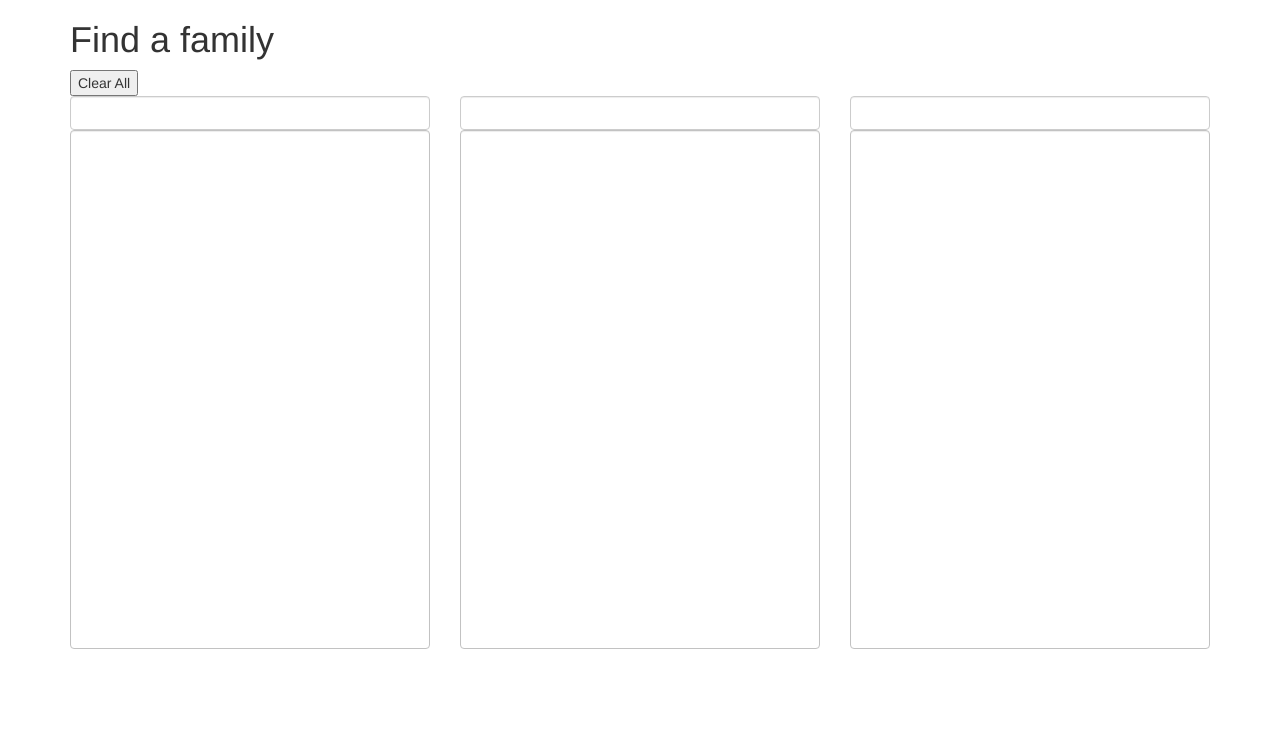
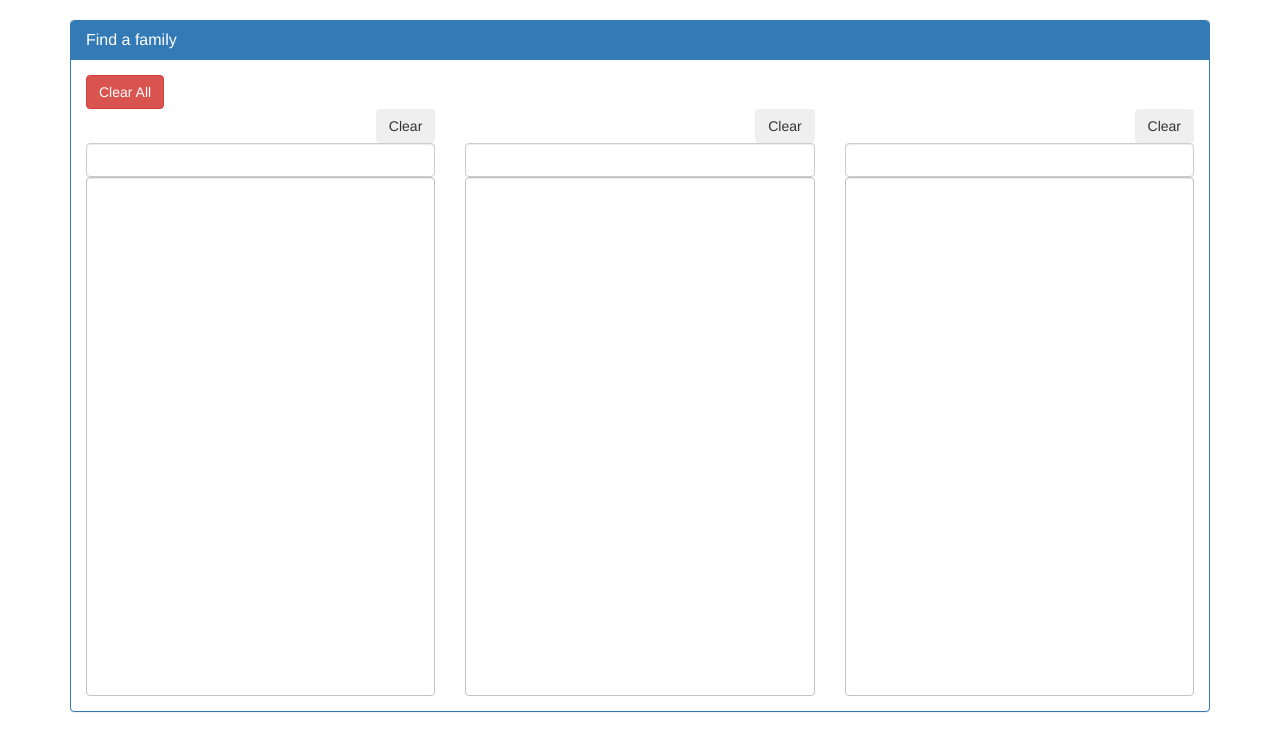
Before and after one commit to handyCAPS/filtr, a PHP site: page / in a window 1280 px wide. Shown: the top 751 px of the page. Run offline with PHP 8.4, Linux system fonts and the light colour scheme; data that the repository does not hold is empty.

Commit message:
all works

```diff
--- a/header.php
+++ b/header.php
@@ -3,6 +3,7 @@
 <head>
 	<meta charset="UTF-8">
 	<link rel="stylesheet" type="text/css" href="https://maxcdn.bootstrapcdn.com/bootstrap/3.3.7/css/bootstrap.min.css">
+	<script src="https://maxcdn.bootstrapcdn.com/bootstrap/3.3.7/js/bootstrap.min.js"></script>
 	<link rel="stylesheet" type="text/css" href="style.css">
 	<title>Find a family</title>
 </head>
--- a/index.js
+++ b/index.js
@@ -3,46 +3,77 @@
 (function($) {
 	$(document).ready(function() {
 
+		/**
+		 * @param select {jQuery Object}
+		 * Sets the text of a datalist input to the text of the selected option
+		 */
 		function setInputToSelected(select) {
 			var selectedText = select.find('option:selected').text();
+			// The connected datalist input is set through a data attribute on the select element
 			var connectedList = select.data('list');
 			var connectedInput = $("input[list='" + connectedList + "']");
 
 			connectedInput.val(selectedText);
 		}
 
+		/**
+		 * @param nonBelongers {jQuery Object}
+		 * @param belongers {jQuery Object}
+		 * @return {void}
+		 * Hides and disables options that don't belong
+		 * Unhides and re-enables options that do belong
+		 * removes selection from both belongers and non-belongers
+		 */
 		function showBelongingOptions(nonBelongers, belongers) {
+			belongers.prop('hidden', null);
             nonBelongers.prop('hidden', true);
-			belongers.prop('hidden', null);
+
+            belongers.prop('disabled', null);
+            nonBelongers.prop('disabled', true);
 
             nonBelongers.prop('selected', null);
             belongers.prop('selected', null);
 		}
 
-		function findBelongers(targetList, reference) {
-			return targetList.find('option[data-belongsto=' + reference + ']');
+		/**
+		 * @param options {Array | jQuery Object}
+		 * @param belongsTo {Int | Array}
+		 * @return {Array}
+		 * Takes an array of options and returns those that do not belong
+		 */
+		function findNonBelongers(options, belongsTo) {
+			var b = parseInt(belongsTo);
+			function filterForValue(option) {
+				return parseInt(option.dataset.belongsto) !== b;
+			}
+			function filterForArray(option) {
+				return belongsTo.indexOf(parseInt(option.dataset.belongsto)) === -1;
+			}
+			var filterFunc = Array.isArray(belongsTo) ? filterForArray : filterForValue;
+
+			return [].filter.call(options, filterFunc);
 		}
 
-		function findNonBelongers(options, belongsTo) {
-			return options.filter(function(i, option) {
-				return option.data('belongsto') == belongsTo;
-			});
+		function getAllReferences(options) {
+			var result = [];
+			for (var i = 0; i < options.length; i++) {
+				result.push(parseInt(options[i].dataset.reference));
+			}
+			return result;
 		}
 
 
 		function filterSelect(filter, target) {
 	        $(filter).on('change', function () {
 	            var targetSelect = $(target);
+	            var targetOptions = targetSelect.find('option');
+	            var filterOptions = $(this).find('option:not(:hidden)');
 
-	            var reference = $(this).find('option:selected').data('reference');
-	            var belongers = findBelongers(targetSelect, reference);
-	            // var nonBelongers = targetSelect.find('option:not([data-belongsto=' + reference + '])');
-	            var firstBelonger = belongers.first();
+	            var selectedOption = $(this).find('option:selected');
+	            var reference = selectedOption.length ? selectedOption.data('reference') : getAllReferences(filterOptions);
+	            var nonBelongers = $(findNonBelongers(targetOptions, reference));
 
-
-	            showBelongingOptions(targetSelect.find('option'), belongers);
-
-	            firstBelonger.prop('selected', true);
+	            showBelongingOptions(nonBelongers, targetSelect.find('option'));
 
 	            targetSelect.trigger('change');
 
@@ -73,7 +104,19 @@
 		$('#btnClearAll').on('click', function() {
 			$('option:selected').prop('selected', null);
 			$('option').prop('hidden', null);
+			$('option').prop('disabled', null);
 			$('.dlist-search').val('');
+		});
+
+		$('.btn-clear').on('click', function() {
+			var parent = $(this).parents('.wrap');
+			var datainput = parent.find('input[list]');
+			var select = parent.find('select');
+			var selected = select.find('option:selected');
+
+			datainput.val('');
+			selected.prop('selected', null);
+			select.trigger('change');
 		});
 
 	});
--- a/index.php
+++ b/index.php
@@ -49,24 +49,33 @@ $nameArray = [];
 
 <div class="container">
 
-	<h1>Find a family</h1>
+	<div class="panel panel-primary">
+		<div class="panel-heading collapsible">
+			<h1 class="panel-title">Find a family</h1>
+		</div>
 
-	<button type="button" id="btnClearAll">Clear All</button>
+		<div class="row panel-body" id="selectors">
 
-	<div class="row">
+			<div class="col-sm-12">
+				<button type="button" id="btnClearAll" class="btn btn-danger">Clear All</button>
+			</div>
 
-		<div class="col-md-4">
+			<div class="col-md-4 wrap">
+				<button type="button" class="btn btn-secondary btn-clear">Clear</button>
 				<?php include_once 'citylist.php'; ?>
 			</div>
 
-		<div class="col-md-4">
+			<div class="col-md-4 wrap">
+				<button type="button" class="btn btn-secondary btn-clear">Clear</button>
 				<?php include_once 'familylist.php'; ?>
 			</div>
 
-		<div class="col-md-4">
+			<div class="col-md-4 wrap">
+				<button type="button" class="btn btn-secondary btn-clear">Clear</button>
 				<?php include_once 'namelist.php'; ?>
 			</div>
 
+		</div>
 	</div>
 
 </div>
--- a/style.css
+++ b/style.css
@@ -1,3 +1,7 @@
+
+body {
+	padding: 2rem 0;
+}
 
 .list {
 	height: 80vh;
@@ -21,3 +25,7 @@
 	color: #FFF;
 	background-color: rgba(0,0,0,0.56);
 }
+
+.btn-clear {
+	float: right;
+}
```
Lines whose indentation alone changed are shown as unchanged.
